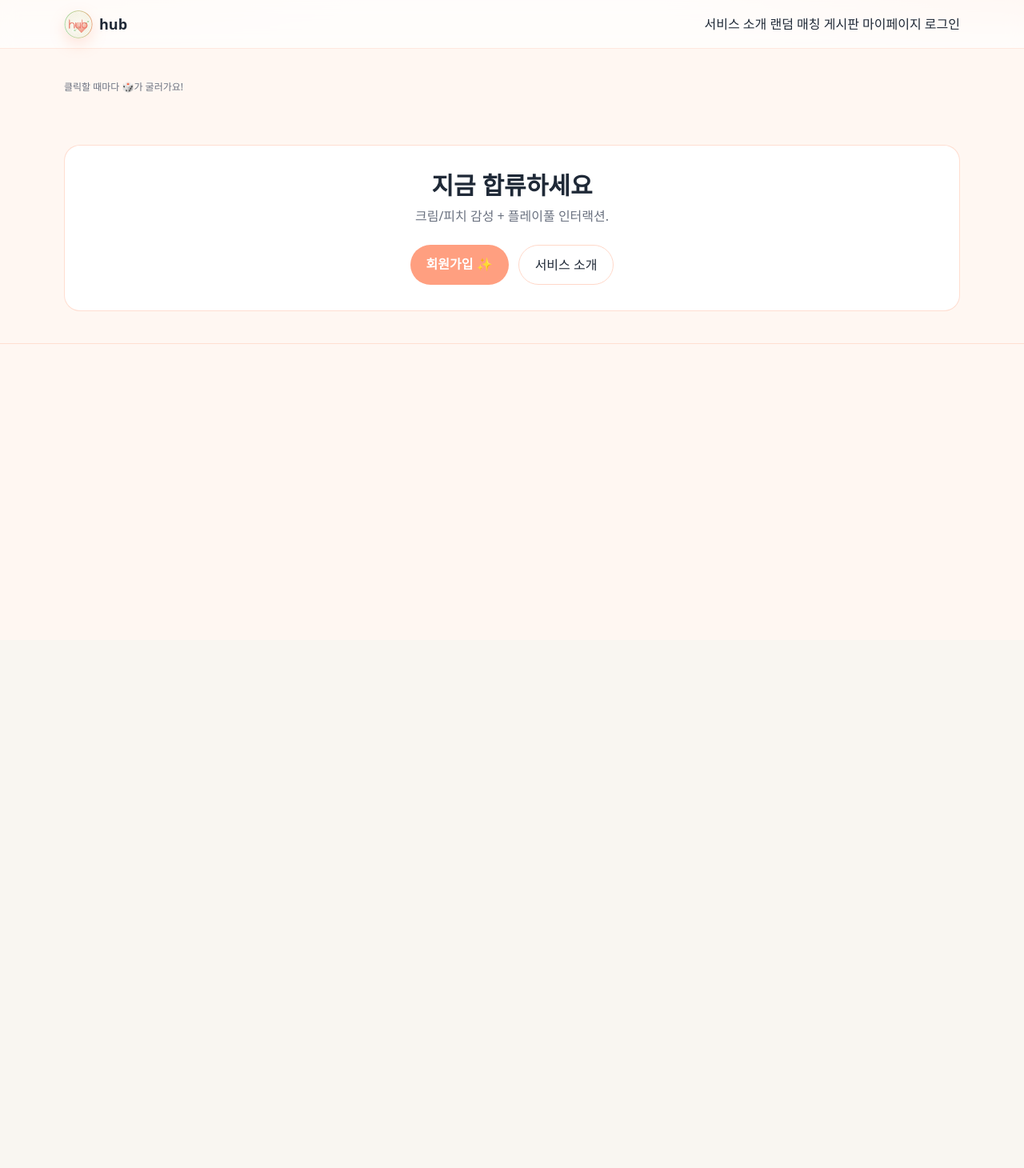
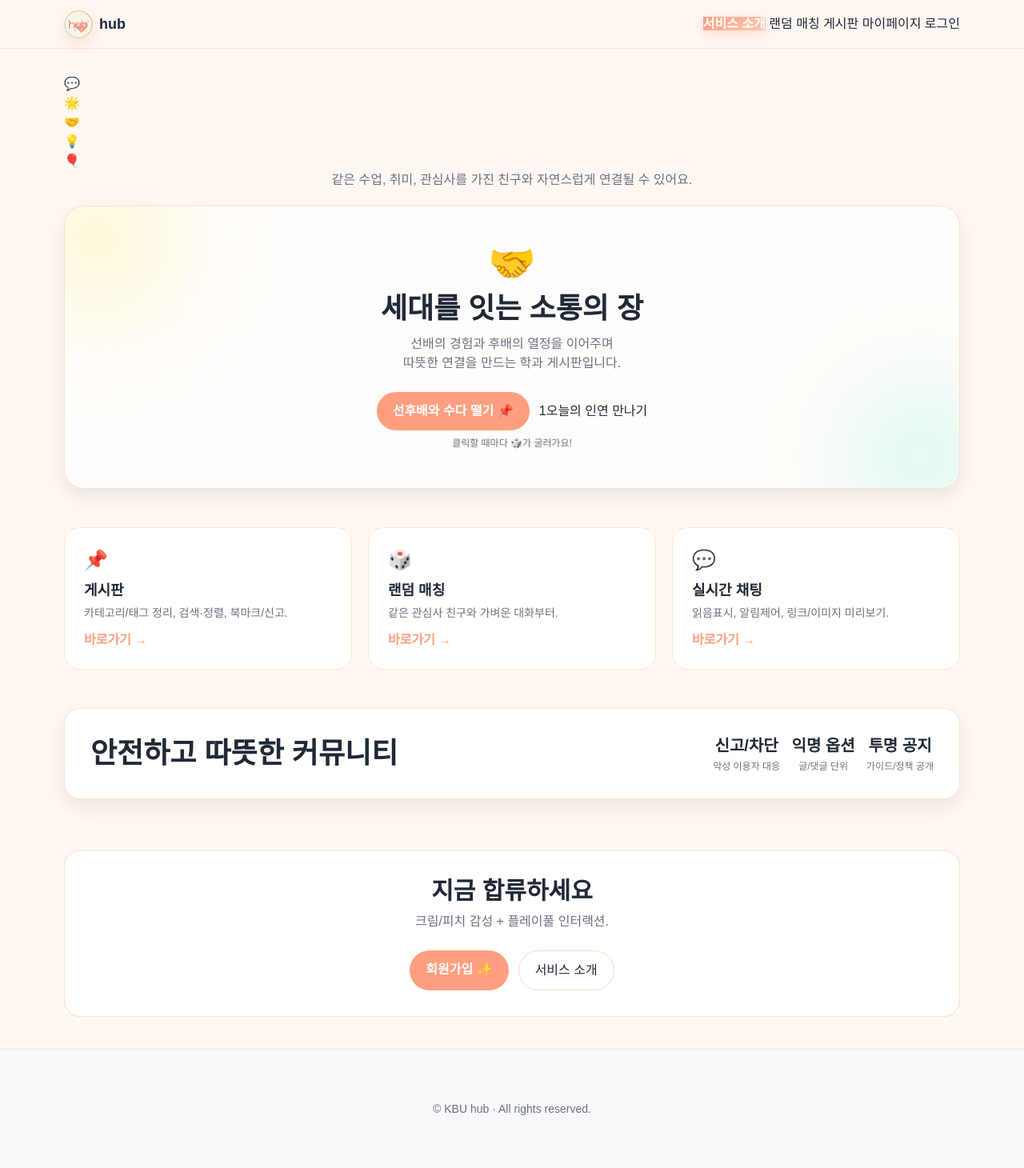
Before and after one commit to dongwook32/web_hub, a Flask app: page / in a window 1280 px wide. Shown: the whole page at 80% size. Before the commit the page ends 430 px from the top, so only its background shows below. Run offline with Flask 3, Linux system fonts and the light colour scheme; some libraries are stand-ins or nearby versions; some web fonts are replaced.

Commit message:
메인페이지 2차 합치기

```diff
--- a/hub_python/templates/index.html
+++ b/hub_python/templates/index.html
@@ -4,7 +4,10 @@
   <meta charset="utf-8">
   <meta name="viewport" content="width=device-width, initial-scale=1">
   <title>KBU hub | 홈</title>
+
+  <link rel="stylesheet" href="{{ url_for('static', filename='style.css') }}">
   <link rel="icon" href="{{ url_for('static', filename='logo.png') }}">
+
   <link rel="preconnect" href="https://fonts.gstatic.com" crossorigin>
   <link href="https://cdn.jsdelivr.net/gh/orioncactus/pretendard/dist/web/static/pretendard.css" rel="stylesheet">
   <script src="https://cdn.tailwindcss.com"></script>
@@ -20,15 +23,7 @@
       }
     }
   </script>
-  <style>
-    /* 협업자의 CSS 코드는 여기에 그대로 유지됩니다. */
-    html, body { font-family: Pretendard, system-ui, -apple-system, Segoe UI, Roboto, 'Noto Sans KR', sans-serif; }
-    .top-grad{ background: radial-gradient(60% 60% at 0% 0%, #FFF0E7 0%, rgba(255,240,231,0) 60%), radial-gradient(60% 60% at 100% 0%, #FFE7DB 0%, rgba(255,231,219,0) 60%); }
-    .glass{ background: rgba(255,255,255,.7); backdrop-filter: blur(10px); }
-    /* ... (중간 CSS 생략) ... */
-    @keyframes pulse { 0%{box-shadow:0 0 0 0 rgba(255,159,128,.55)} 70%{box-shadow:0 0 0 16px rgba(255,159,128,0)} 100%{box-shadow:0 0 0 0 rgba(255,159,128,0)} }
-  </style>
-</head>
+  </head>
 <body class="bg-cream text-ink">
   <div class="top-grad h-[160px] w-full absolute inset-0 -z-10 pointer-events-none"></div>
 
@@ -70,7 +65,62 @@
   </header>
 
   <section class="max-w-6xl mx-auto px-4 pt-8 pb-6 relative">
-    <div class="text-xs text-cocoa mt-2">클릭할 때마다 🎲가 굴러가요!</div>
+    <div class="floaters">
+      <div class="floater" style="left:10%; bottom:0; animation-duration:8s;">💬</div>
+      <div class="floater" style="left:22%; bottom:10px; animation-duration:9s; animation-delay:.5s;">🌟</div>
+      <div class="floater" style="left:78%; bottom:0; animation-duration:10s; animation-delay:1s;">🤝</div>
+      <div class="floater" style="left:60%; bottom:6px; animation-duration:8.6s; animation-delay:1.2s;">💡</div>
+      <div class="floater" style="left:35%; bottom:-6px; animation-duration:9.4s; animation-delay:.8s;">🎈</div>
+    </div>
+    <p class="text-center text-cocoa">같은 수업, 취미, 관심사를 가진 친구와 자연스럽게 연결될 수 있어요.</p>
+    <div class="rounded-xl2 md:rounded-3xl border border-peach/60 bg-white/70 p-8 md:p-12 shadow-card text-center mt-5 reveal relative overflow-hidden">
+      <div class="absolute -left-10 -top-10 w-40 h-40 rounded-full bg-lemon/60 blur-3xl"></div>
+      <div class="absolute -right-8 -bottom-10 w-40 h-40 rounded-full bg-mint/60 blur-3xl"></div>
+      <div class="text-5xl mb-3">🤝</div>
+      <h1 class="text-2xl md:text-4xl font-extrabold">세대를 잇는 소통의 장</h1>
+      <p class="mt-3 text-cocoa">선배의 경험과 후배의 열정을 이어주며<br class="hidden md:block">따뜻한 연결을 만드는 학과 게시판입니다.</p>
+      <div class="mt-6 flex flex-wrap justify-center gap-3">
+        <a href="{{ url_for('boards_page') }}" class="px-5 py-3 rounded-bubble bg-peachDeep text-white font-extrabold glow">선후배와 수다 떨기 📌</a>
+        <button id="diceBtn" class="dice" type="button"><span class="die" id="die">1</span><span>오늘의 인연 만나기</span></button>
+      </div>
+      <div class="text-xs text-cocoa mt-2">클릭할 때마다 🎲가 굴러가요!</div>
+    </div>
+  </section>
+
+  <section class="max-w-6xl mx-auto px-4 py-6">
+    <div class="grid md:grid-cols-3 gap-5">
+      <div class="reveal rounded-xl2 border border-peach/50 bg-white hover:shadow-soft p-6 tilt">
+        <div class="text-2xl">📌</div>
+        <div class="mt-2 font-bold text-lg">게시판</div>
+        <p class="text-cocoa text-sm mt-1">카테고리/태그 정리, 검색·정렬, 북마크/신고.</p>
+        <a class="inline-block mt-3 text-peachDeep font-semibold" href="{{ url_for('boards_page') }}">바로가기 →</a>
+      </div>
+      <div class="reveal rounded-xl2 border border-peach/50 bg-white hover:shadow-soft p-6 tilt">
+        <div class="text-2xl">🎲</div>
+        <div class="mt-2 font-bold text-lg">랜덤 매칭</div>
+        <p class="text-cocoa text-sm mt-1">같은 관심사 친구와 가벼운 대화부터.</p>
+        <a class="inline-block mt-3 text-peachDeep font-semibold" href="{{ url_for('chat_page') }}">바로가기 →</a>
+      </div>
+      <div class="reveal rounded-xl2 border border-peach/50 bg-white hover:shadow-soft p-6 tilt">
+        <div class="text-2xl">💬</div>
+        <div class="mt-2 font-bold text-lg">실시간 채팅</div>
+        <p class="text-cocoa text-sm mt-1">읽음표시, 알림제어, 링크/이미지 미리보기.</p>
+        <a class="inline-block mt-3 text-peachDeep font-semibold" href="{{ url_for('chat_page') }}">바로가기 →</a>
+      </div>
+    </div>
+  </section>
+
+  <section class="max-w-6xl mx-auto px-4 py-6">
+    <div class="reveal rounded-xl2 border border-peach/50 bg-white p-6 md:p-8 shadow-card">
+      <div class="md:flex items-center gap-6">
+        <div class="text-3xl md:text-4xl font-extrabold">안전하고 따뜻한 커뮤니티</div>
+        <div class="grid grid-cols-3 gap-3 md:ml-auto mt-5 md:mt-0 text-center">
+          <div><div class="text-xl font-extrabold">신고/차단</div><div class="text-xs text-cocoa mt-1">악성 이용자 대응</div></div>
+          <div><div class="text-xl font-extrabold">익명 옵션</div><div class="text-xs text-cocoa mt-1">글/댓글 단위</div></div>
+          <div><div class="text-xl font-extrabold">투명 공지</div><div class="text-xs text-cocoa mt-1">가이드/정책 공개</div></div>
+        </div>
+      </div>
+    </div>
   </section>
 
   <section class="max-w-6xl mx-auto px-4 py-10">
@@ -85,48 +135,11 @@
   </section>
 
   <footer class="border-t border-peach/50">
-      </footer>
+    <div class="max-w-6xl mx-auto px-4 py-6 text-sm text-cocoa text-center">
+      © <span id="year"></span> KBU hub · All rights reserved.
+    </div>
+  </footer>
 
-  <script>
-    // 협업자의 JavaScript 코드는 여기에 그대로 유지됩니다.
-    document.addEventListener('DOMContentLoaded', function() {
-      const menuBtn = document.getElementById('menuBtn');
-      if (menuBtn) {
-        menuBtn.addEventListener('click', ()=>{
-          document.getElementById('mobileNav').classList.toggle('hidden');
-        });
-      }
-
-      const year = document.getElementById('year');
-      if (year) {
-        year.textContent = new Date().getFullYear();
-      }
-
-      const io = new IntersectionObserver((ents)=>ents.forEach(e=>{
-        if(e.isIntersecting) e.target.classList.add('reveal-on');
-      }), {threshold:.15});
-      document.querySelectorAll('.reveal').forEach(el=>io.observe(el));
-
-      const die = document.getElementById('die');
-      const diceBtn = document.getElementById('diceBtn');
-      if (die && diceBtn) {
-        function roll(){
-          diceBtn.classList.add('shake');
-          let n=1;
-          const timer=setInterval(()=>{
-            n = 1 + Math.floor(Math.random()*6);
-            die.textContent=n;
-          }, 60);
-          setTimeout(()=>{
-            clearInterval(timer);
-            diceBtn.classList.remove('shake');
-            // ✅ [수정됨] 주사위 클릭 시 이동할 링크 수정
-            window.location.href = "{{ url_for('chat_page') }}";
-          }, 700);
-        }
-        diceBtn.addEventListener('click', roll);
-      }
-    });
-  </script>
+  <script src="{{ url_for('static', filename='script.js') }}"></script>
 </body>
 </html>
```
